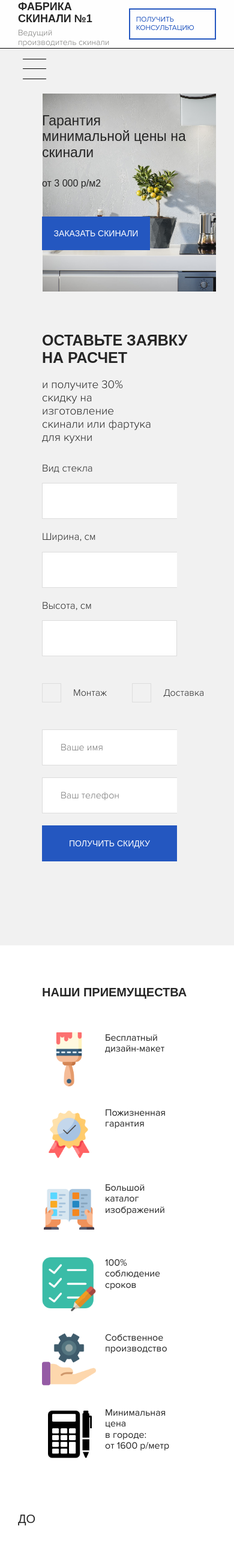
After one commit to luntic-z/skinali, a PHP site: page /index.php in a window 390 px wide. The commit adds this page. Shown: the whole page at 60% size. Run offline with PHP 8.4, Linux system fonts and the light colour scheme; some web fonts are replaced.

Commit message:
Добавлена форма и адаптив

```diff
--- /dev/null
+++ b/blocks/before/before-after.php
@@ -0,0 +1,6 @@
+<section class="section before-a">
+  <div class="container">
+    <div class="section-title section__title">До</div>
+
+  </div>
+</section>
--- /dev/null
+++ b/blocks/features/features.php
@@ -0,0 +1,32 @@
+<section class="features section">
+  <div class="container">
+    <h2 class="section-title features__title section__title">Наши приемущества</h2>
+    <div class="features-wrap">
+      <div class="features__card">
+        <img src="img/features/feature-1.png" alt="Бесплатный дизайн-макет" class="features__image">
+        <p class="features__text">Бесплатный <br> дизайн-макет</p>
+      </div>
+      <div class="features__card">
+        <img src="img/features/feature-2.png" alt="Пожизненная гарантия" class="features__image">
+        <p class="features__text">Пожизненная <br> гарантия</p>
+      </div>
+      <div class="features__card">
+        <img src="img/features/feature-3.png" alt="Большой каталог изображений" class="features__image">
+        <p class="features__text">Большой каталог <br> изображений</p>
+      </div>
+      <div class="features__card">
+        <img src="img/features/feature-4.png" alt="100% соблюдение сроков" class="features__image">
+        <p class="features__text">100% соблюдение <br> сроков</p>
+      </div>
+      <div class="features__card">
+        <img src="img/features/feature-5.png" alt="Собственное производство" class="features__image">
+        <p class="features__text">Собственное <br> производство</p>
+      </div>
+      <div class="features__card">
+        <img src="img/features/feature-6.png" alt="Минимальная цена в городе от 1600 р/метр" class="features__image">
+        <p class="features__text">Минимальная цена <br> в городе: <br> от 1600 р/метр</p>
+      </div>
+    </div>
+  </div>
+  <!-- /.container -->
+</section>
--- /dev/null
+++ b/blocks/header/header.php
@@ -0,0 +1,48 @@
+<header class="header">
+  <div class="menu ">
+    <div class="container">
+      <div class="menu-wrap">
+        <nav class="menu__nav">
+          <a href="#" class="menu__link">Главная</a>
+          <a href="#" class="menu__link">Продукция</a>
+          <a href="#" class="menu__link">Каталог</a>
+          <a href="#" class="menu__link">Примеры работ</a>
+          <a href="#" class="menu__link">Примерка изображений</a>
+          <a href="#" class="menu__link">Стоимость дилерам</a>
+          <a href="#" class="menu__link">О компании</a>
+        </nav>
+      </div>
+    </div>
+  </div>
+  <!-- /.menu -->
+  <div class="navbar">
+    <div class="container">
+      <div class="navbar-wrap">
+        <div class="navbar-left">
+          <button class="menu-button navbar__menu-button">
+            <span class="menu-button__line"></span>
+            <span class="menu-button__line"></span>
+            <span class="menu-button__line"></span>
+          </button>
+          <div class="logo navbar__logo navbar-left__item">
+            <strong class="logo__text">Фабрика Скинали №1</strong>
+            <span class="logo__description">Ведущий производитель скинали</span>
+          </div>
+          <div class="navbar__mobile navbar-left__item">
+            <a class="navbar__phone" href="tel:+79121234567">+7 912 123-45-67</a>
+            <span class="navbar__work-time navbar__small-text">без выходных 9-21</span>
+          </div>
+          <div class="navbar__landline navbar-left__item">
+            <a class="navbar__phone" href="tel:+79121234567">+7 912 123-45-67</a>
+            <a class="navbar__email navbar__small-text" href="mailto:info@mail.cu">info@mail.cu</a>
+          </div>
+        </div>
+        <button class="button-o navbar__button">Получить консультацию</button>
+      </div>
+    </div>
+    <!-- /.container -->
+  </div>
+  <!-- /.navbar -->
+  <?php include_once('hero.php');?>
+  <!-- /.hero -->
+</header>
--- /dev/null
+++ b/blocks/header/hero.php
@@ -0,0 +1,25 @@
+<div class="hero">
+  <div class="container">
+    <div class="hero-wrap">
+      <button class="menu-button hero__menu-button">
+        <span class="menu-button__line"></span>
+        <span class="menu-button__line"></span>
+        <span class="menu-button__line"></span>
+      </button>
+      <div class="hero__block">
+        <div class="hero__title-wrap">
+          <div class="hero__title">
+            Гарантия минимальной цены на скинали
+          </div>
+          <span class="hero__subtitle">
+            от 3 000 р/м2
+          </span>
+        </div>
+        <button class="button hero__button button_flex">Заказать скинали</button>
+      </div>
+      <div class="image-wrap hero__image-wrap">
+        <div class="image hero__image"></div>
+      </div>
+    </div>
+  </div>
+</div>
--- /dev/null
+++ b/blocks/offer/offer.php
@@ -0,0 +1,54 @@
+<form action="#" class="offer section form offer__form bg-secondary">
+  <div class="container">
+    <div class="offer__block">
+      <img class="offer__bg-image" src="img/offer/offer-bg.jpg" alt="">
+      <div class="offer__wrap">
+        <h2 class="section-title offer__title">Оставьте заявку на расчет</h2>
+        <span class="offer__subtitle">и получите 30% скидку на изготовление скинали или фартука для кухни</span>
+        <div class="form__row">
+          <div class="form__group">
+            <label for="" class="form__label">Вид стекла</label>
+            <!-- /.form__label -->
+            <input type="text" class="input form__input">
+          </div>
+          <!-- /.form__group -->
+          <div class="form__group">
+            <label for="" class="form__label">Ширина, см</label>
+            <!-- /.form__label -->
+            <input type="text" class="input form__input">
+          </div>
+          <!-- /.form__group -->
+          <div class="form__group">
+            <label for="" class="form__label">Высота, см</label>
+            <!-- /.form__label -->
+            <input type="text" class="input form__input">
+          </div>
+          <!-- /.form__group -->
+        </div>
+        <!-- /.form__row -->
+        <div class="form__row form__row_checkbox">
+          <div class="form__group form__checkbox">
+            <input type="checkbox" class="checkbox" id="install">
+            <label for="install" class="checkbox__label">Монтаж</label>
+          </div>
+          <!-- /.form__group -->
+          <div class="form__group form__checkbox">
+            <input type="checkbox" class="checkbox" id="delivery">
+            <label for="delivery" class="checkbox__label">Доставка</label>
+          </div>
+          <!-- /.form__group -->
+        </div>
+        <!-- /.form__row -->
+        <div class="form__row">
+          <div class="form__name form__group">
+            <input type="text" placeholder="Ваше имя" class="input form__input">
+          </div>
+          <div class="form__tel form__group">
+            <input type="tel" placeholder="Ваш телефон" class="input form__input">
+          </div>
+          <button type="submit" class="button form__submit form__group button_flex">Получить скидку</button>
+        </div>
+      </div>
+    </div>
+  </div>
+</form>
--- a/css/style.css
+++ b/css/style.css
@@ -5,8 +5,8 @@
 
 .container {
   max-width: 1487px;
+  margin-left: 19.55%;
   width: 70%;
-  margin-left: 19.55%;
 }
 
 @media (max-width: 1369px) {
@@ -91,12 +91,12 @@ body {
 }
 
 .button-o {
-  border: 2px solid #507fe1;
+  border: 2px solid #2457c0;
   padding: 17px 22px;
   font-size: 16px;
   text-transform: uppercase;
   background-color: transparent;
-  color: #507fe1;
+  color: #2457c0;
   cursor: pointer;
   font-family: 'Proxima Nova Regular', sans-serif;
 }
@@ -106,7 +106,7 @@ body {
   font-size: 16px;
   text-transform: uppercase;
   padding: 25px 45px;
-  background: #507fe1;
+  background: #2457c0;
   color: #fff;
   cursor: pointer;
   font-family: 'Proxima Nova Semibold', sans-serif;
@@ -205,7 +205,7 @@ body {
     font-size: 20px;
   }
   .section__title {
-    margin-bottom: 50px;
+    margin-bottom: 55px;
   }
   .button-o {
     text-align: start;
@@ -219,7 +219,7 @@ body {
   top: 0;
   left: 0;
   width: 100%;
-  background-color: #fff;
+  background-color: rgba(255, 255, 255, 0.9);
   border-bottom: 1px solid #000;
   z-index: 10;
 }
@@ -319,12 +319,14 @@ body {
   top: 0px;
   -webkit-transition: .4s;
   transition: .4s;
-  background-color: #507fe1;
+  background-color: #2457c0;
+  opacity: 0;
   z-index: 1;
 }
 
 .menu_active {
   top: 80px;
+  opacity: 1;
 }
 
 .menu__link {
@@ -553,9 +555,9 @@ body {
   height: 150%;
   position: absolute;
   top: -200px;
-  right: 370px;
+  right: 0;
   z-index: 0;
-  -webkit-mask: linear-gradient(83deg, rgba(0, 0, 0, 0) 78%, 78.55%, black);
+  -webkit-mask: linear-gradient(83deg, rgba(0, 0, 0, 0) 50%, 50.55%, black);
 }
 
 .offer__wrap {
@@ -575,7 +577,7 @@ body {
 .offer__block {
   position: relative;
   width: calc(100% + 80px);
-  padding: 80px 407px 80px 80px;
+  padding: 80px 32% 80px 80px;
   left: -80px;
   top: -80px;
   background-color: #fff;
@@ -596,26 +598,62 @@ body {
   font-size: 19px;
 }
 
+@media (max-width: 1800px) {
+  .offer__bg-image {
+    right: 0px;
+  }
+}
+
+@media (max-width: 1660px) {
+  .offer__block {
+    padding-right: 230px;
+  }
+}
+
 @media (max-width: 1369px) {
   .offer__block {
-    left: 0;
-    margin: 0 auto;
-    width: 77%;
+    padding: 70px;
+    width: calc(100% + 70px);
+    left: -70px;
+    -webkit-box-shadow: none;
+            box-shadow: none;
+    background-color: #f1f1f1;
   }
 }
 
 @media (max-width: 1199px) {
   .offer__block {
-    width: 100%;
     -webkit-box-sizing: border-box;
             box-sizing: border-box;
+  }
+  .offer__bg-image {
+    right: 0;
+    -webkit-mask: linear-gradient(83deg, rgba(0, 0, 0, 0) 70%, 70.55%, black);
+  }
+}
+
+@media (max-width: 991px) {
+  .offer__bg-image {
+    -webkit-mask: linear-gradient(83deg, rgba(0, 0, 0, 0) 76%, 76.55%, black);
   }
 }
 
 @media (max-width: 768px) {
   .offer__block {
+    width: 100%;
     padding: 40px;
+    left: 0;
     background-image: none;
+  }
+  .offer__subtitle {
+    max-width: 75%;
+  }
+  .offer__bg-image {
+    -webkit-mask: linear-gradient(87deg, rgba(0, 0, 0, 0) 87%, 87.55%, black);
+  }
+  .form__group {
+    max-width: 90%;
+    margin-bottom: 20px;
   }
   .form__row {
     -webkit-box-orient: vertical;
@@ -631,11 +669,28 @@ body {
   }
 }
 
+@media (max-width: 488px) {
+  .offer__bg-image {
+    display: none;
+  }
+}
+
 .features__card {
+  display: -webkit-box;
+  display: -ms-flexbox;
+  display: flex;
+  -webkit-box-align: start;
+      -ms-flex-align: start;
+          align-items: start;
   -ms-flex-preferred-size: 33%;
       flex-basis: 33%;
-  text-align: start;
-  margin-bottom: 110px;
+  margin-bottom: 52px;
+}
+
+.features__text {
+  margin: 0;
+  margin-left: 15px;
+  font-family: 'Proxima Nova Regular', sans-serif;
 }
 
 .features__image {
@@ -651,13 +706,18 @@ body {
           justify-content: space-between;
   -ms-flex-wrap: wrap;
       flex-wrap: wrap;
+  width: 80%;
 }
 
 @media (max-width: 768px) {
+  .features__title {
+    padding-left: 40px;
+  }
   .features__card {
+    padding-left: 40px;
     -ms-flex-preferred-size: 50%;
         flex-basis: 50%;
-    margin-bottom: 55px;
+    margin-bottom: 35px;
   }
 }
 
--- /dev/null
+++ b/index.php
@@ -0,0 +1,27 @@
+<!DOCTYPE html>
+<html lang="en">
+
+<head>
+  <meta charset="UTF-8">
+  <meta http-equiv="X-UA-Compatible" content="IE=edge">
+  <meta name="viewport" content="width=device-width, initial-scale=1.0">
+  <title>Skinali</title>
+  <link rel="stylesheet" href="css/style.css">
+  <link rel="stylesheet" href="css/normalize.css">
+  <script src="js/script.js"></script>
+</head>
+
+<body>
+  <?php include_once('blocks/header/header.php'); ?>
+
+  <?php include_once('blocks/offer/offer.php'); ?>
+
+  <?php include_once('blocks/features/features.php'); ?>
+
+  <?php include_once('blocks/before/before-after.php'); ?>
+
+  <!-- Подключение виджета Spikmi -->
+  <!-- <script type="text/javascript" src="https://spikmi.org/Widget?Id=11613"></script> -->
+</body>
+
+</html>
--- a/sass/_colors.sass
+++ b/sass/_colors.sass
@@ -1,5 +1,5 @@
 $text-color: #262626
 $text-color-light: #7b7b79
-$primary: #507fe1
+$primary: #2457c0
 $bg-secondary: #f1f1f1
 $strawberry: #d64c4c
--- a/sass/_grid.sass
+++ b/sass/_grid.sass
@@ -4,8 +4,8 @@
 .container
   // max-width: 1270px
   max-width: 1487px
+  margin-left: 19.55%
   width: 70%
-  margin-left: 19.55%
 
 @media (max-width: 1369px) // 1200px
   .container
--- a/sass/_interface.sass
+++ b/sass/_interface.sass
@@ -92,7 +92,7 @@ body
     &-title
       font-size: 20px
     &__title
-      margin-bottom: 50px
+      margin-bottom: 55px
   .button-o
     text-align: start
     padding: 10px 10px
--- a/sass/blocks/_features.sass
+++ b/sass/blocks/_features.sass
@@ -1,20 +1,29 @@
 .features
   &__card
+    display: flex
+    align-items: start
     flex-basis: 33%
-    text-align: start
-    margin-bottom: 110px
+    margin-bottom: 52px
+  &__text
+    margin: 0
+    margin-left: 15px
+    +reg
   &__image
     width: 90px
   &-wrap
     display: flex
     justify-content: space-between
     flex-wrap: wrap
+    width: 80%
 
 @media (max-width: 768px)
   .features
+    &__title
+      padding-left: 40px
     &__card
+      padding-left: 40px
       flex-basis: 50%
-      margin-bottom: 55px
+      margin-bottom: 35px
 
 @media (max-width: 569px)
   .features
--- a/sass/blocks/_menu.sass
+++ b/sass/blocks/_menu.sass
@@ -4,9 +4,11 @@
   top: 0px
   transition: .4s
   background-color: $primary
+  opacity: 0
   z-index: 1
   &_active
     top: 80px
+    opacity: 1
   &__link
     text-decoration: none
     font-size: 17px
--- a/sass/blocks/_navbar.sass
+++ b/sass/blocks/_navbar.sass
@@ -3,7 +3,7 @@
   top: 0
   left: 0
   width: 100%
-  background-color: #fff
+  background-color: rgba(255, 255, 255, .9)
   border-bottom: 1px solid #000
   z-index: 10
   &-left
--- a/sass/blocks/_offer.sass
+++ b/sass/blocks/_offer.sass
@@ -4,9 +4,9 @@
     height: 150%
     position: absolute
     top: -200px
-    right: 370px
+    right: 0
     z-index: 0
-    -webkit-mask: linear-gradient(83deg, rgba(0,0,0,0) 78%, 78.55%, rgba(0,0,0,1))
+    -webkit-mask: linear-gradient(83deg, rgba(0,0,0,0) 50%, 50.55%, rgba(0,0,0,1))
   &__wrap
     position: relative
     display: flex
@@ -15,7 +15,7 @@
   &__block
     position: relative
     width: calc(100% + 80px) //desktop
-    padding: 80px 407px 80px 80px
+    padding: 80px 32% 80px 80px
     left: -80px
     top: -80px // padding = -left/-top
     background-color: #fff
@@ -30,26 +30,59 @@
     margin-bottom: 30px
     font-size: 19px
 
+@media (max-width: 1800px)
+  .offer
+    &__bg-image
+      right: 0px
+@media (max-width: 1660px)
+  .offer
+    &__block
+      padding-right: 230px
+
 @media (max-width: 1369px)
   .offer
     &__block
-      left: 0
-      margin: 0 auto
-      width: 77%
+      padding: 70px
+      width: calc(100% + 70px) //desktop
+      left: -70px
+      box-shadow: none
+      background-color: $bg-secondary
 
 @media (max-width: 1199px)
   .offer
     &__block
-      width: 100%
       box-sizing: border-box
+    &__bg-image
+      right: 0
+      -webkit-mask: linear-gradient(83deg, rgba(0,0,0,0) 70%, 70.55%, rgba(0,0,0,1))
+
+@media (max-width: 991px)
+  .offer
+    &__bg-image
+      -webkit-mask: linear-gradient(83deg, rgba(0,0,0,0) 76%, 76.55%, rgba(0,0,0,1))
 
 @media (max-width: 768px)
   .offer
     &__block
+      width: 100%
       padding: 40px
+      left: 0
       background-image: none
+    &__subtitle
+      max-width: 75%
+    &__bg-image
+      -webkit-mask: linear-gradient(87deg, rgba(0,0,0,0) 87%, 87.55%, rgba(0,0,0,1))
+
   .form
+    &__group
+      max-width: 90%
+      margin-bottom: 20px
     &__row
       flex-direction: column
       &_checkbox
         flex-direction: row
+
+@media (max-width: 488px)
+  .offer
+    &__bg-image
+      display: none
```
Also changed, not shown: index.html (deleted, +0 -183 lines), images-skinali/5a1bc4485ff86.jpg (added), js/script.js (added), 1 other file.
